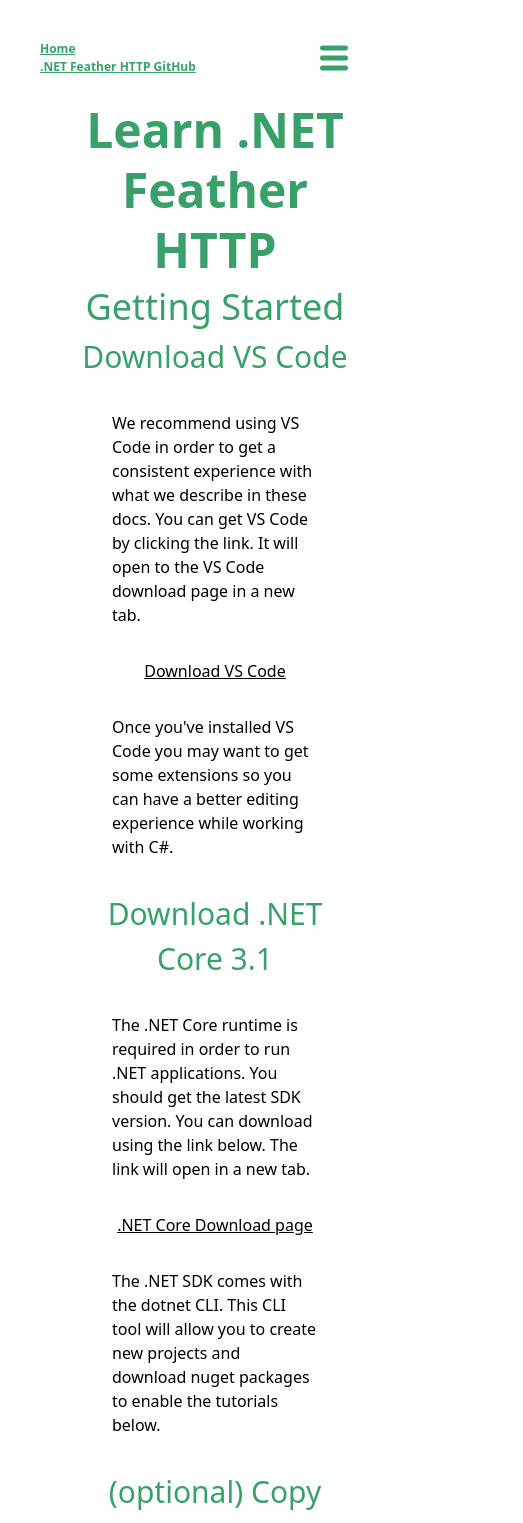
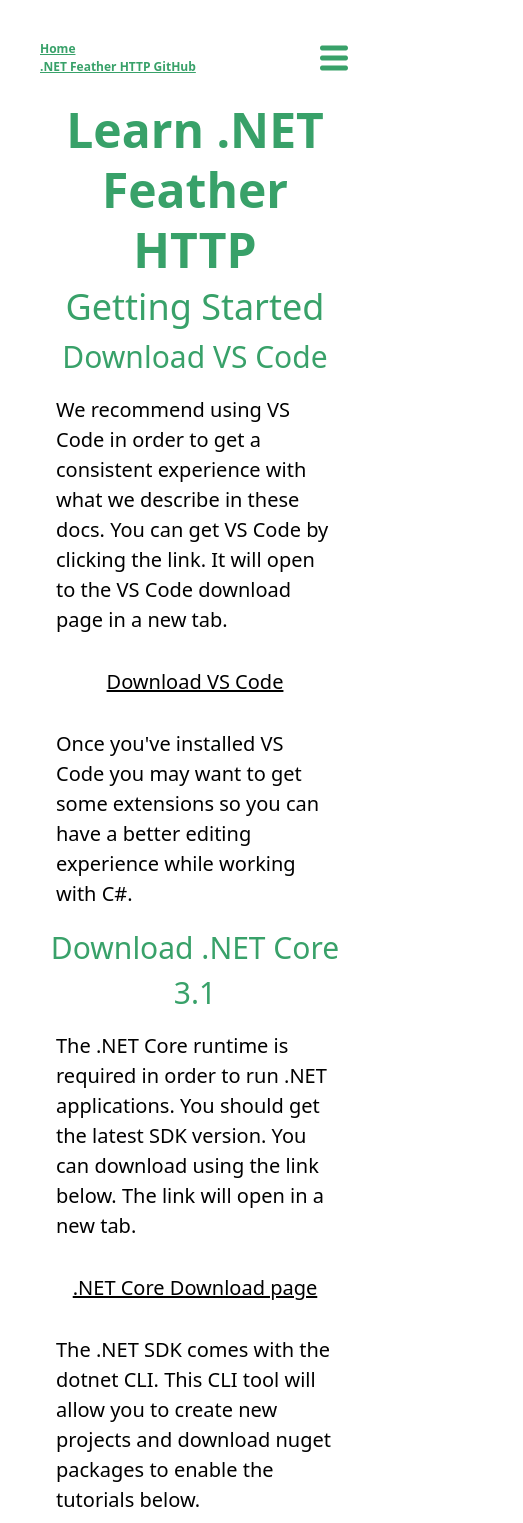
Before and after one commit to RobotOptimist/learn-httpfeather, a Nuxt app: page / in a window 390 px wide. Shown: the top 1523 px of the page, 523 px wide, since content can reach past the window. Built offline with nearby package versions, Linux system fonts and the light colour scheme; what tailwindcss-transitions would draw is missing.

Commit message:
mobile view fixes for font size and overlfow

```diff
--- a/components/card.vue
+++ b/components/card.vue
@@ -1,9 +1,9 @@
 <template>
     <div class="m-6 ml-0 lg:ml-6 lg:mb-0 lg:mr-0 p-10 pl-5 pr-5 shadow-md bg-green-200 rounded-lg">
         <h2 class="text-2xl font-semibold rounded-lg text-blue-900">
-            <a class="underline" href="#">{{title}}</a>
+            <nuxt-link :to="`examples/${title.split(' ').join('-').toLowerCase()}`">{{title}}</nuxt-link>
         </h2>
-        <p class="mt-2 h-12">{{description}}</p>
+        <p class="mt-2 pl-0">{{description}}</p>
         <div class="mt-8 flex justify-end">
             <nuxt-link class="underline p-3 pr-5 pl-5 bg-green-800 text-white font-bold rounded-lg" :to="`examples/${title.split(' ').join('-').toLowerCase()}`">Go to Tutorial</nuxt-link>
         </div>
--- a/components/siteNav.vue
+++ b/components/siteNav.vue
@@ -1,6 +1,6 @@
 <template>
     <nav>
-      <div class="flex flex-row justify-between">
+      <div class="flex flex-row justify-between w-full">
         <div class="flex flex-col">
           <nuxt-link class="text-green-600 text-xs font-bold underline" to="/">Home</nuxt-link>
           <a class="text-green-600 text-xs font-bold underline" href="https://github.com/davidfowl/FeatherHttp">.NET Feather HTTP GitHub</a>
--- a/layouts/default.vue
+++ b/layouts/default.vue
@@ -36,4 +36,10 @@
   a {
     @apply underline
   }
+  p, ol {
+    @apply text-xl p-4;
+    @screen lg {
+      @apply text-base p-8;
+    }
+  }
 </style>
--- a/pages/index.vue
+++ b/pages/index.vue
@@ -3,32 +3,32 @@
     <div class="lg:flex lg:justify-center w-full">
       <div class="lg:w-2/3 mt-6">
         <section>
-          <div class="ml-10">
+          <div class="lg:ml-10">
             <h1 class="mt-6 h1 leading-tight text-center">Learn .NET Feather HTTP</h1>
             <h2 class="h2 text-center">Getting Started</h2>
             <h3 class="h3 text-center">Download VS Code</h3>
-            <p class="p-8">We recommend using VS Code in order to get a consistent experience with what we describe in these docs.
+            <p>We recommend using VS Code in order to get a consistent experience with what we describe in these docs.
             You can get VS Code by clicking the link. It will open to the VS Code download page in a new tab.</p>
             <p class="text-center">
               <a class="underline" href="https://code.visualstudio.com/" target="_blank" rel="noreferrer">Download VS Code</a>
             </p>
-            <p class="p-8">Once you've installed VS Code you may want to get some extensions so you can have a better editing experience while working with C#.</p>
+            <p>Once you've installed VS Code you may want to get some extensions so you can have a better editing experience while working with C#.</p>
             <h3 class="h3 text-center">Download .NET Core 3.1</h3>
-            <p class="p-8">The .NET Core runtime is required in order to run .NET applications. You should get the latest SDK version. You can download using the link below. The link will open in a new tab.</p>
+            <p>The .NET Core runtime is required in order to run .NET applications. You should get the latest SDK version. You can download using the link below. The link will open in a new tab.</p>
             <p class="text-center">
               <a class="underline" target="_blank" rel="noreferrer" href="https://dotnet.microsoft.com/download/dotnet-core/3.1">.NET Core Download page</a>
             </p>
-            <p class="p-8">The .NET SDK comes with the dotnet CLI. This CLI tool will allow you to create new projects and download nuget packages to enable the tutorials below.</p>
+            <p>The .NET SDK comes with the dotnet CLI. This CLI tool will allow you to create new projects and download nuget packages to enable the tutorials below.</p>
             <h3 class="h3 text-center">(optional) Copy and add the dotnet feather template repository</h3>
-            <p class="p-8">One of the great things the .NET CLI can do for you is quicky spin up a project by using <span class="code">dotnet new</span>.
+            <p>One of the great things the .NET CLI can do for you is quicky spin up a project by using <span class="code">dotnet new</span>.
             Unfortunately, the Feather HTTP project template does not yet come as a part of the CLI. However you can remedy this by creating your own featherhttp template.</p>
-            <p class="p-8">You can do this in several easy steps.</p>
-            <ol class="p-8 pt-0 pl-12">
+            <p>You can do this in several easy steps.</p>
+            <ol class="pt-0 max-w-full overflow-scroll lg:overflow-hidden">
               <li>Clone this repository: <span class="code">git clone git@github.com:RobotOptimist/featherhttp-template.git</span></li>
               <li>From the terminal, navigate to the root of the cloned repository</li>
               <li>run <span class="code">dotnet new -i ./</span></li>
             </ol>
-            <p class="p-8">Now you can spin up a new dotnet feather project in a new directory any time you want by typing <span class="code">dotnet new featherhttp</span></p>
+            <p>Now you can spin up a new dotnet feather project in a new directory any time you want by typing <span class="code">dotnet new featherhttp</span></p>
           </div>
         </section>
         <section class="lg:flex flex-wrap justify-center">
```
